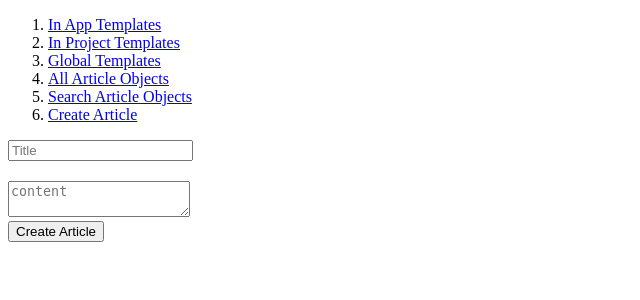
After one commit to AsifMohammedSifat/Django-Basic-Project, a Django app: page /article/create/ in a window 1280 px wide. The commit adds this page. Shown: the top 300 px of the page, without its empty margins (0-640 px from the left). Run offline with Django 5.2, Linux system fonts and the light colour scheme.

Commit message:
added create article by manual html form

```diff
--- a/articles/admin.py
+++ b/articles/admin.py
@@ -2,8 +2,8 @@ from django.contrib import admin
 from .models import article
 # Register your models here.
 
-class articleAdmin(admin.ModelAdmin):
+class ArticleAdmin(admin.ModelAdmin):
     list_display = ['id','title','content']
     search_fields = ['title']
 
-admin.site.register(article,articleAdmin)
+admin.site.register(article,ArticleAdmin)
--- /dev/null
+++ b/articles/templates/articles/article_create.html
@@ -0,0 +1,24 @@
+{% extends "base.html" %}
+
+{% block content %}
+{% if isCreated %}
+    <a href="/article/objects/{{object.id}}">Title is {{object.title}} - Id is {{object.id}}</a>
+{% else %}
+    <div style="width: 500px;">
+        <form action="" method="POST">
+            {% csrf_token %}
+            <div>
+                <input type="text" name="title" placeholder="Title">
+            </div>
+
+            <div style="margin-top:20px;">
+                <textarea name="content" placeholder="content"></textarea>
+            </div>
+
+            <button type="submit">Create Article</button>
+
+        </form>
+    </div>
+{% endif %}
+
+{% endblock content %}
--- a/articles/urls.py
+++ b/articles/urls.py
@@ -1,9 +1,10 @@
 from django.contrib import admin
 from django.urls import path
-from .views import in_app,show_objects,search_article
+from .views import in_app,show_objects,search_article,article_create
 
 urlpatterns = [
     path('',in_app,name="in_app_templates"),
+    path("create/", article_create, name="article_create"),
     path('objects/',show_objects,name="article_objects"),
     path('objects/<int:id>',show_objects),
     path('search/',search_article,name="search_article"),
--- a/articles/views.py
+++ b/articles/views.py
@@ -1,6 +1,7 @@
 from django.shortcuts import render,get_object_or_404
 from .models import article
 from django.http import HttpResponse
+from django.views.decorators.csrf import csrf_exempt
 
 # Create your views here.
 
@@ -17,6 +18,24 @@ def show_objects(request,id=None):
         objects = article.objects.all()
         context['objects'] = objects
     return render(request,"articles/article_objects.html",context)
+
+
+# @csrf_exempt # from django.views.decorators.csrf import csrf_exempt
+def article_create(request):
+    print(request.POST)
+    # print(request.POST.get('title'))
+    context = {}
+    if request.method == "POST":
+        title = request.POST.get('title')
+        content = request.POST.get('content')
+        # print(title,content)
+        article_object = article.objects.create(title = title,content=content)
+        context['object'] = article_object
+        # context['title'] = title
+        # context['content'] = content
+        context['isCreated'] = True
+
+    return render(request,"articles/article_create.html",context=context)
 
 
 def search_article(request,*args, **kwargs):
--- a/templates/base.html
+++ b/templates/base.html
@@ -15,6 +15,7 @@
         <li><a href="{%url 'global_templates' %}">Global Templates</a></li>
         <li><a href="{%url 'article_objects' %}">All Article Objects</a></li>
         <li><a href="{%url 'search_article' %}">Search Article Objects</a></li>
+        <li><a href="{%url 'article_create' %}">Create Article</a></li>
     </ol>
 
     {% block content %}
```
Also changed, not shown: note.txt (+13 -0 lines), db.sqlite3.
